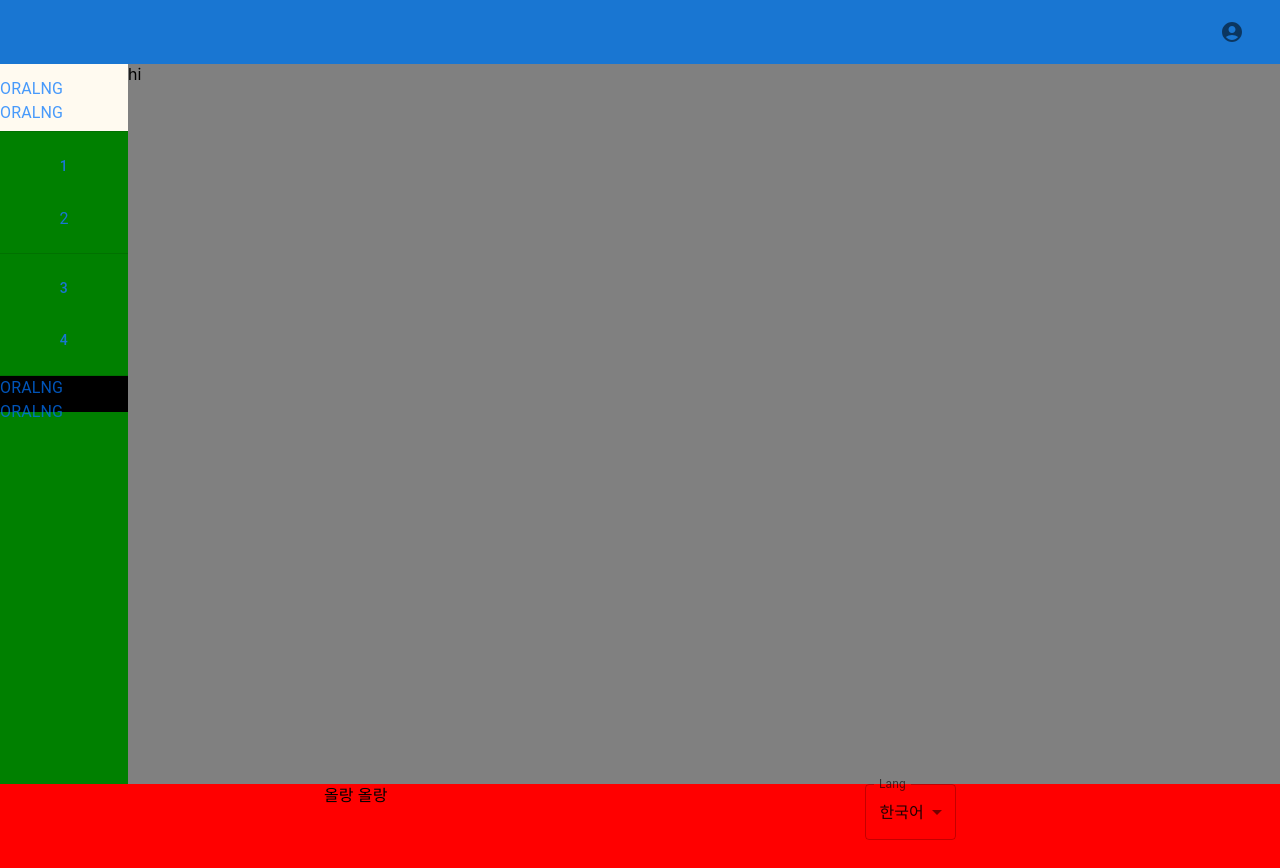
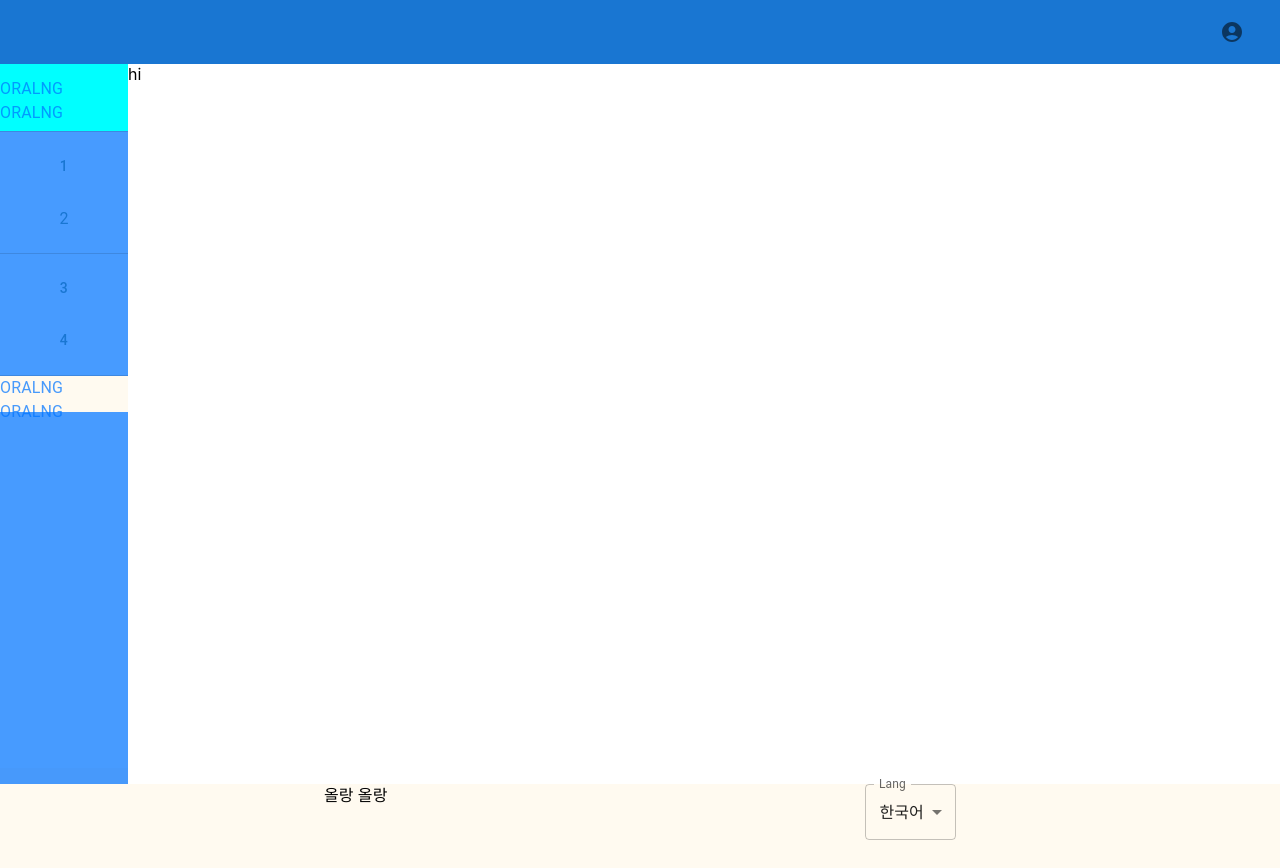
Before and after one commit to Dokkabei97/oralngoralng, a Next.js app in the folder oralngoralng-admin-front/: page / in a window 1280 px wide. Built offline with nearby package versions, Linux system fonts and the light colour scheme.

Commit message:
design: 색상 변경

```diff
--- a/oralngoralng-admin-front/components/Layout/_footer.module.scss
+++ b/oralngoralng-admin-front/components/Layout/_footer.module.scss
@@ -8,6 +8,6 @@
 }
 
 .grid {
-  background-color: red;
+  background-color: floralwhite;
   height: 100px;
 }
--- a/oralngoralng-admin-front/components/Layout/_header.module.scss
+++ b/oralngoralng-admin-front/components/Layout/_header.module.scss
@@ -1,8 +1,11 @@
 .appbar {
-  background-color: yellow;
+  //background-color: rgba(0, 117, 255, 0.72);
+  background-color: floralwhite;
   //box-shadow: 0.5px 0.5px 0.5px 0.5px grey;
 }
 
 .account {
   float: right;
+  //color: white;
+  color: black;
 }
--- a/oralngoralng-admin-front/components/Layout/_layout.module.scss
+++ b/oralngoralng-admin-front/components/Layout/_layout.module.scss
@@ -1,7 +1,7 @@
 .main {
   display: flex;
   flex-direction: column;
-  background-color: grey;
+  background-color: white;
   width: 90%;
 }
 
--- a/oralngoralng-admin-front/components/Layout/_sidebar.module.scss
+++ b/oralngoralng-admin-front/components/Layout/_sidebar.module.scss
@@ -1,5 +1,5 @@
 .box {
-  background-color: green;
+  background-color: rgba(0, 117, 255, 0.72);
   width: 10%;
   display: flex;
   flex-direction: column;
@@ -32,14 +32,14 @@
 }
 
 .header {
-  background-color: floralwhite;
+  background-color: cyan;
   min-height: 56px;
   padding-top: 10%;
   padding-bottom: 5%;
 }
 
 .footer {
-  background-color: black;
+  background-color: floralwhite;
   width: 100%;
   height: 5%;
 }
```
